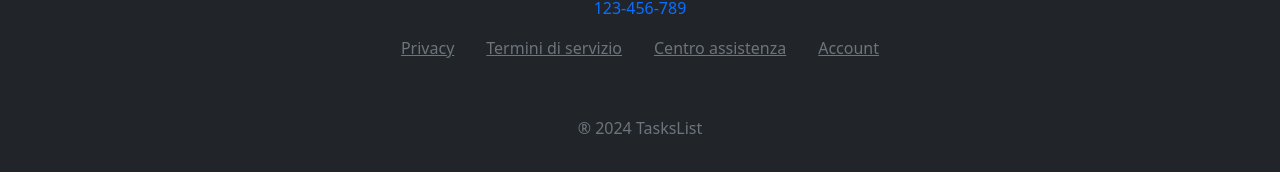
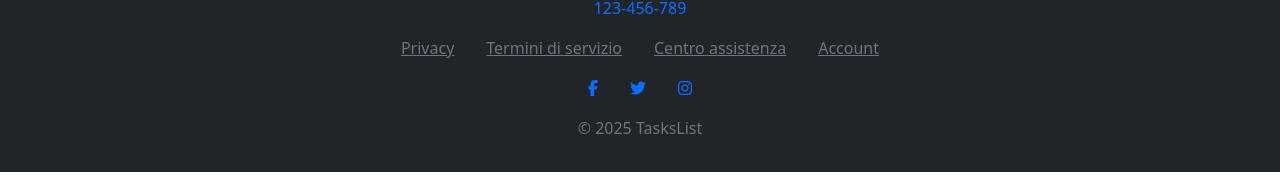
Before and after one commit to PatrizioFiori/Specializzazione-Boolean-React-prog01, a React (Vite) app: page / in a window 1280 px wide. Shown: the part 212-402 px from the top of the page. Built offline with nearby package versions, Linux system fonts and the light colour scheme; no server answers.

Commit message:
Update Footer component links and styling; adjust copyright year

```diff
--- a/index.html
+++ b/index.html
@@ -10,6 +10,9 @@
   <script src="https://cdn.jsdelivr.net/npm/bootstrap@5.3.5/dist/js/bootstrap.bundle.min.js"
     integrity="sha384-k6d4wzSIapyDyv1kpU366/PK5hCdSbCRGRCMv+eplOQJWyd1fbcAu9OCUj5zNLiq"
     crossorigin="anonymous"></script>
+  <link rel="stylesheet" href="https://cdnjs.cloudflare.com/ajax/libs/font-awesome/6.7.2/css/all.min.css"
+    integrity="sha512-Evv84Mr4kqVGRNSgIGL/F/aIDqQb7xQ2vcrdIwxfjThSH8CSR7PBEakCr51Ck+w+/U6swU2Im1vVX0SVk9ABhg=="
+    crossorigin="anonymous" referrerpolicy="no-referrer" />
   <title>Specializzazione-boolean-react-prog01</title>
 </head>
 
--- a/src/Components/Footer.jsx
+++ b/src/Components/Footer.jsx
@@ -3,22 +3,22 @@ const Footer = () => {
         <footer className="footer-custom footer bg-dark mt-5 py-3 text-center text-light">
             <div className="container">
                 <p className="mb-3">Domande? Contatta il:</p>
-                <a href="" className="text-primary text-decoration-none">123-456-789</a>
+                <a href="/" className="text-primary text-decoration-none">123-456-789</a>
 
                 <div className="footer-links d-flex justify-content-center flex-wrap pt-3">
-                    <a href="" className="text-secondary mx-3">Privacy</a>
-                    <a href="" className="text-secondary mx-3">Termini di servizio</a>
-                    <a href="" className="text-secondary mx-3">Centro assistenza</a>
-                    <a href="" className="text-secondary mx-3">Account</a>
+                    <a href="/privacy" className="text-secondary mx-3">Privacy</a>
+                    <a href="/terms" className="text-secondary mx-3">Termini di servizio</a>
+                    <a href="/support" className="text-secondary mx-3">Centro assistenza</a>
+                    <a href="/account" className="text-secondary mx-3">Account</a>
                 </div>
 
-                <div className="social-icons mt-3 text-danger">
-                    <i className="fab fa-facebook-f mx-2"></i>
-                    <i className="fab fa-twitter mx-2"></i>
-                    <i className="fab fa-instagram mx-2"></i>
+                <div className="social-icons mt-3 text-primary">
+                    <i className="fab fa-facebook-f mx-3"></i>
+                    <i className="fab fa-twitter mx-3"></i>
+                    <i className="fab fa-instagram mx-3"></i>
                 </div>
 
-                <p className="mt-3 text-secondary"> ® 2024 TasksList</p>
+                <p className="mt-3 text-secondary">© 2025 TasksList</p>
             </div>
         </footer>
     );
```
